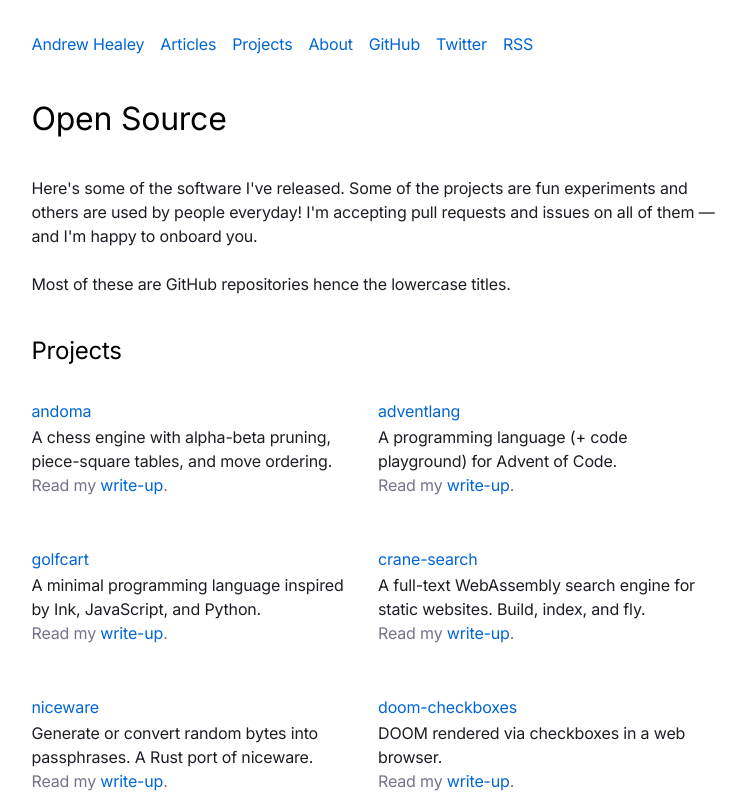
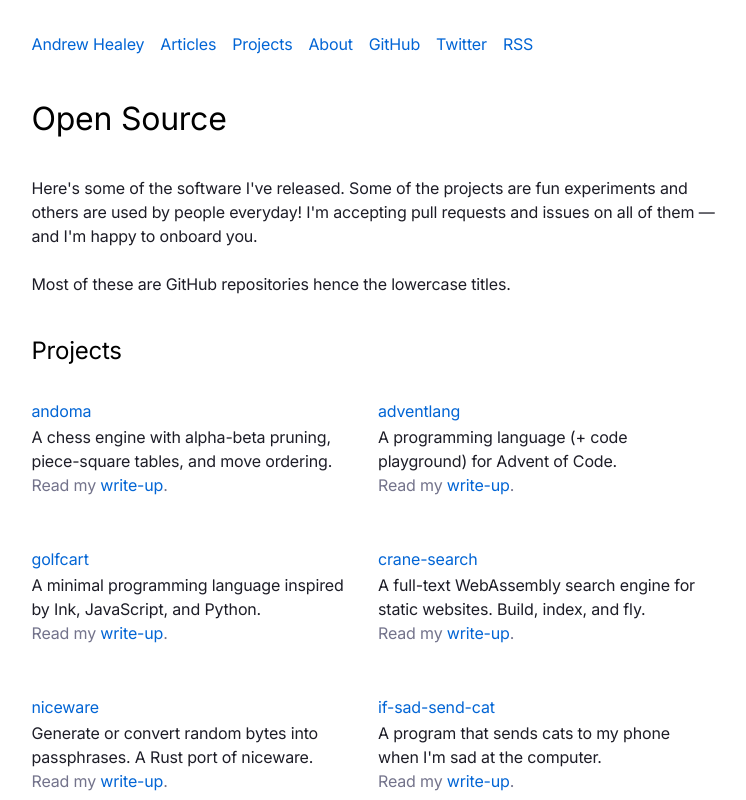
Before and after one commit to healeycodes/healeycodes.com, a Next.js app: page /projects in a window 1280 px wide. Shown: the top 800 px of the page, without its empty margins (262-1008 px from the left). Built offline with nearby package versions, Linux system fonts and the light colour scheme.

Commit message:
Add cat project

```diff
--- a/data/projects.ts
+++ b/data/projects.ts
@@ -28,6 +28,12 @@ export default [
     link: "https://github.com/healeycodes/niceware",
     desc: "Generate or convert random bytes into passphrases. A Rust port of niceware.",
     to: "/porting-niceware-to-rust",
+  },
+  {
+    name: "if-sad-send-cat",
+    link: "https://github.com/healeycodes/if-sad-send-cat",
+    desc: "A program that sends cats to my phone when I'm sad at the computer.",
+    to: "/when-im-sad-my-computer-sends-me-a-cat",
   },
   {
     name: "doom-checkboxes",
```
Also changed, not shown: posts/when-im-sad-my-computer-sends-me-a-cat.md (+1 -1 lines).
